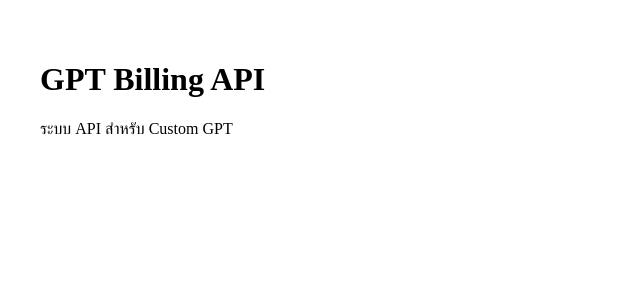
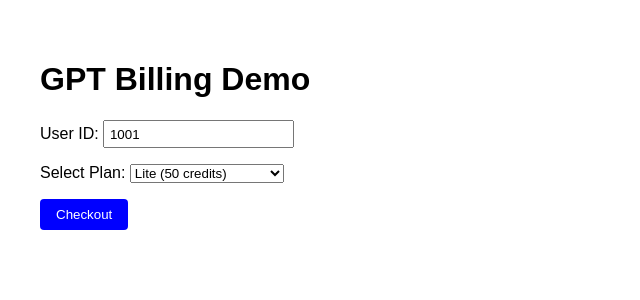
Before and after one commit to phimtarwat/gpt-billing, a Next.js app: page / in a window 1280 px wide. Shown: the top 300 px of the page, without its empty margins (0-640 px from the left). Built offline with nearby package versions, Linux system fonts and the light colour scheme.

Commit message:
Update index.js

```diff
--- a/pages/index.js
+++ b/pages/index.js
@@ -1,8 +1,77 @@
+import { useState } from "react";
+
 export default function Home() {
+  const [loading, setLoading] = useState(false);
+  const [error, setError] = useState("");
+  const [userId, setUserId] = useState("1001"); // default user_id
+  const [plan, setPlan] = useState("lite");
+
+  const handleCheckout = async () => {
+    setLoading(true);
+    setError("");
+
+    try {
+      const res = await fetch("/api/create-checkout", {
+        method: "POST",
+        headers: { "Content-Type": "application/json" },
+        body: JSON.stringify({ user_id: userId, plan }),
+      });
+
+      const data = await res.json();
+      if (data.url) {
+        window.location.href = data.url; // ไป Stripe Checkout
+      } else {
+        setError(data.error || "Unexpected error");
+      }
+    } catch (err) {
+      setError(err.message);
+    } finally {
+      setLoading(false);
+    }
+  };
+
   return (
-    <div style={{ padding: "2rem" }}>
-      <h1>GPT Billing API</h1>
-      <p>ระบบ API สำหรับ Custom GPT</p>
+    <div style={{ fontFamily: "sans-serif", padding: "2rem" }}>
+      <h1>GPT Billing Demo</h1>
+
+      <div style={{ marginBottom: "1rem" }}>
+        <label>User ID: </label>
+        <input
+          value={userId}
+          onChange={(e) => setUserId(e.target.value)}
+          style={{ padding: "0.3rem" }}
+        />
+      </div>
+
+      <div style={{ marginBottom: "1rem" }}>
+        <label>Select Plan: </label>
+        <select value={plan} onChange={(e) => setPlan(e.target.value)}>
+          <option value="lite">Lite (50 credits)</option>
+          <option value="standard">Standard (200 credits)</option>
+          <option value="premium">Premium (500 credits)</option>
+        </select>
+      </div>
+
+      <button
+        onClick={handleCheckout}
+        disabled={loading}
+        style={{
+          padding: "0.5rem 1rem",
+          background: "blue",
+          color: "white",
+          border: "none",
+          borderRadius: "4px",
+          cursor: "pointer",
+        }}
+      >
+        {loading ? "Loading..." : "Checkout"}
+      </button>
+
+      {error && (
+        <p style={{ color: "red", marginTop: "1rem" }}>
+          ❌ Error: {error}
+        </p>
+      )}
     </div>
   );
 }
```
